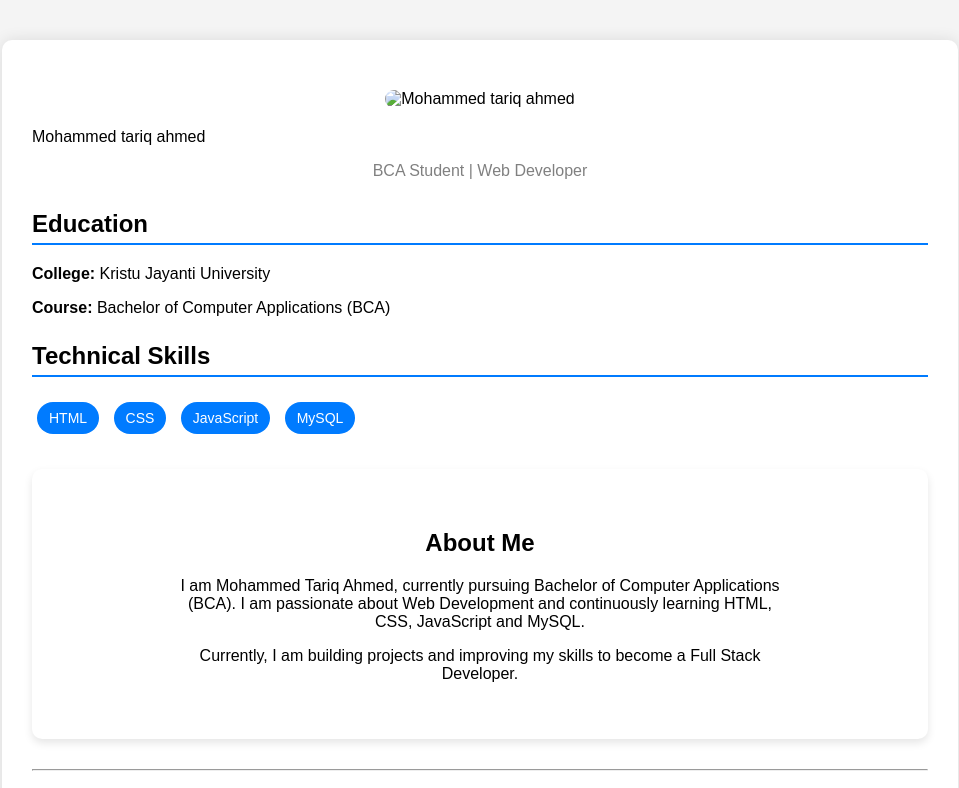
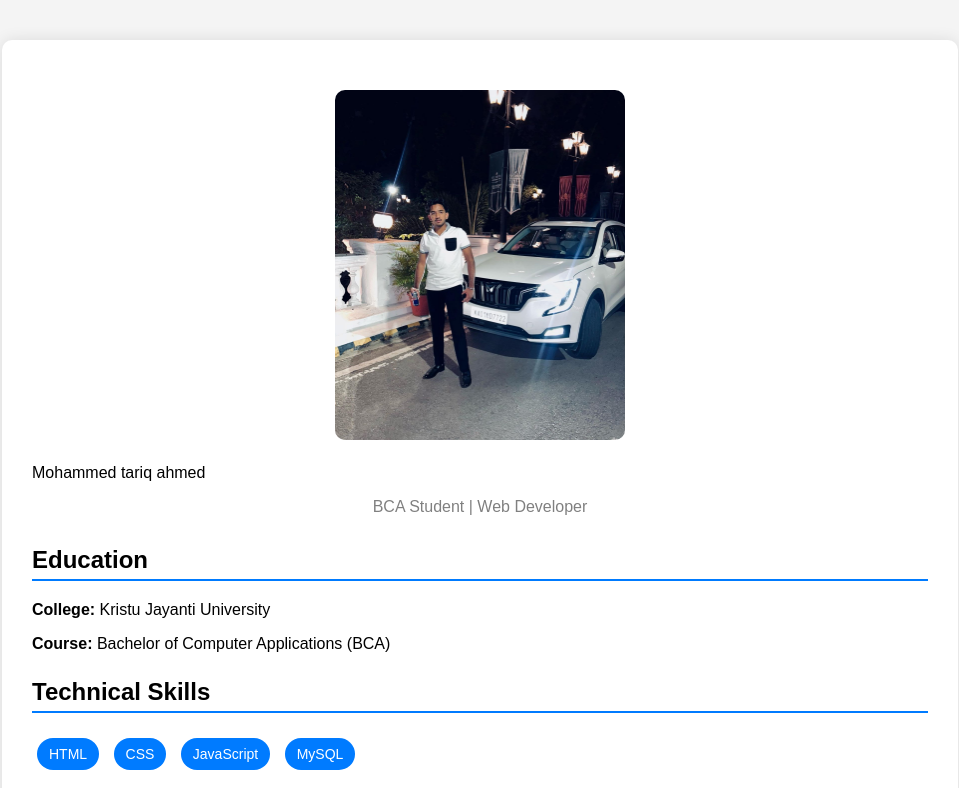
Before and after one commit to 25bcae38/tariqportfolio, a plain HTML site: page index.html in a window 1280 px wide. Shown: the top 788 px of the page, without its empty margins (160-1119 px from the left). Drawn offline with Linux system fonts and the light colour scheme.

Commit message:
Update index.html

```diff
--- a/index.html
+++ b/index.html
@@ -15,7 +15,7 @@
 <div class="container">
     <div class="about-image">
     <div class="top-photo">
-        <img src="images/photo.jpg" alt="Mohammed tariq ahmed">
+        <img src="photo.jpg" alt="Mohammed tariq ahmed">
     </div
     <h1 class="name">Mohammed tariq ahmed</h1>
     <p class="role">BCA Student | Web Developer</p>
```
